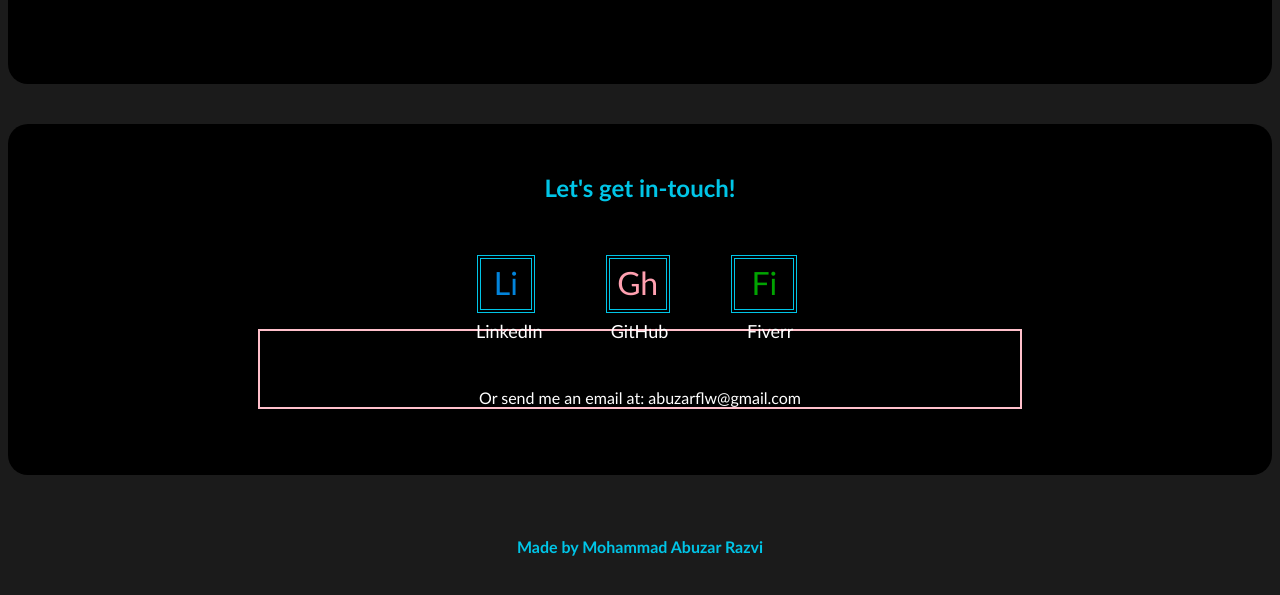
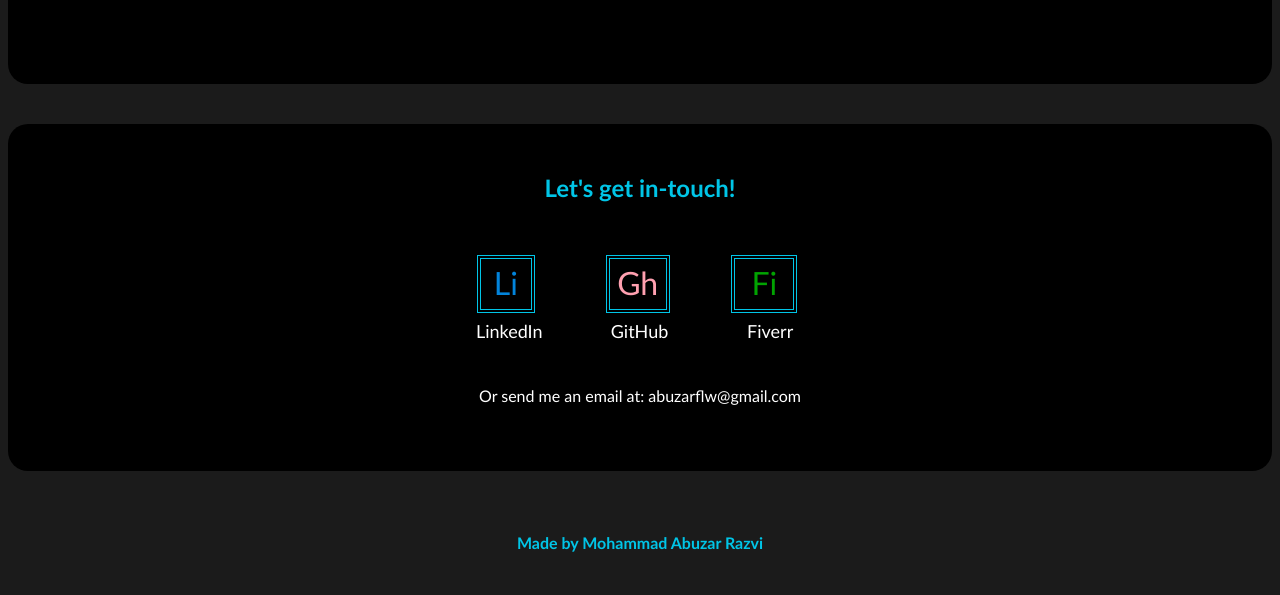
Before and after one commit to MoeCancode/My-Portfolio, a plain HTML site: page index.html in a window 1280 px wide. Shown: the part 2305-2900 px from the top of the page. Drawn offline with Linux system fonts and the light colour scheme.

Commit message:
Remove pink border around email p that was set to see things better

```diff
--- a/Assets/style.css
+++ b/Assets/style.css
@@ -347,7 +347,6 @@ footer {
     }
     #email {
         padding: 0px;
-        border: solid 2px pink;
         transition: transform 0.5s ease;
     }
     #email:hover {
```
